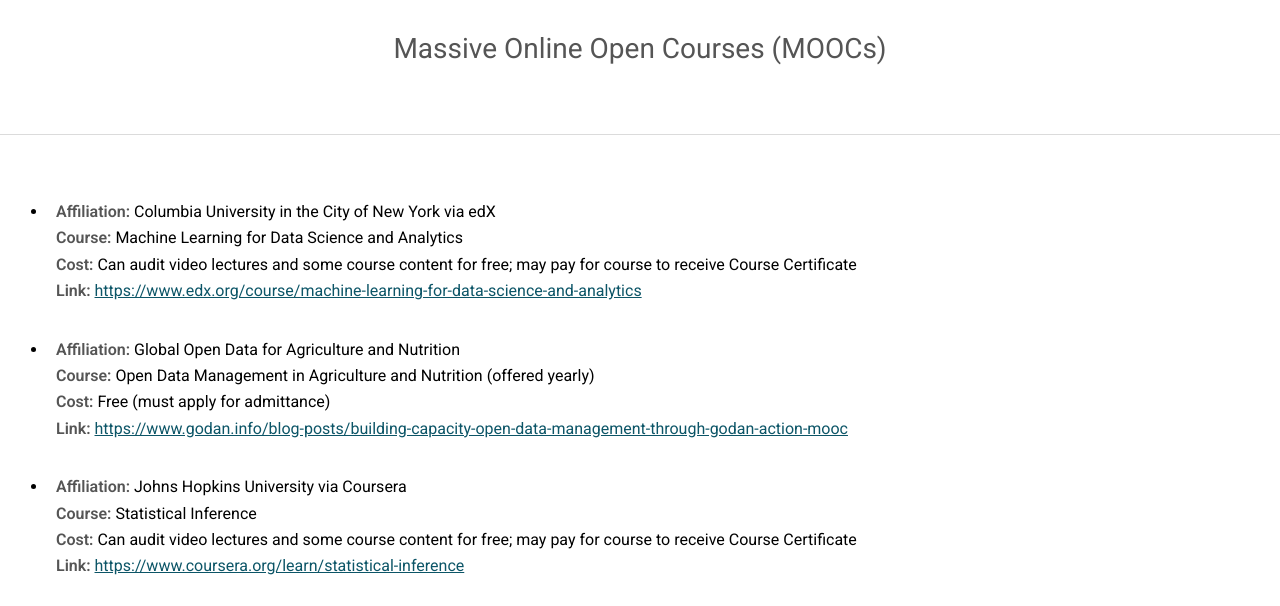
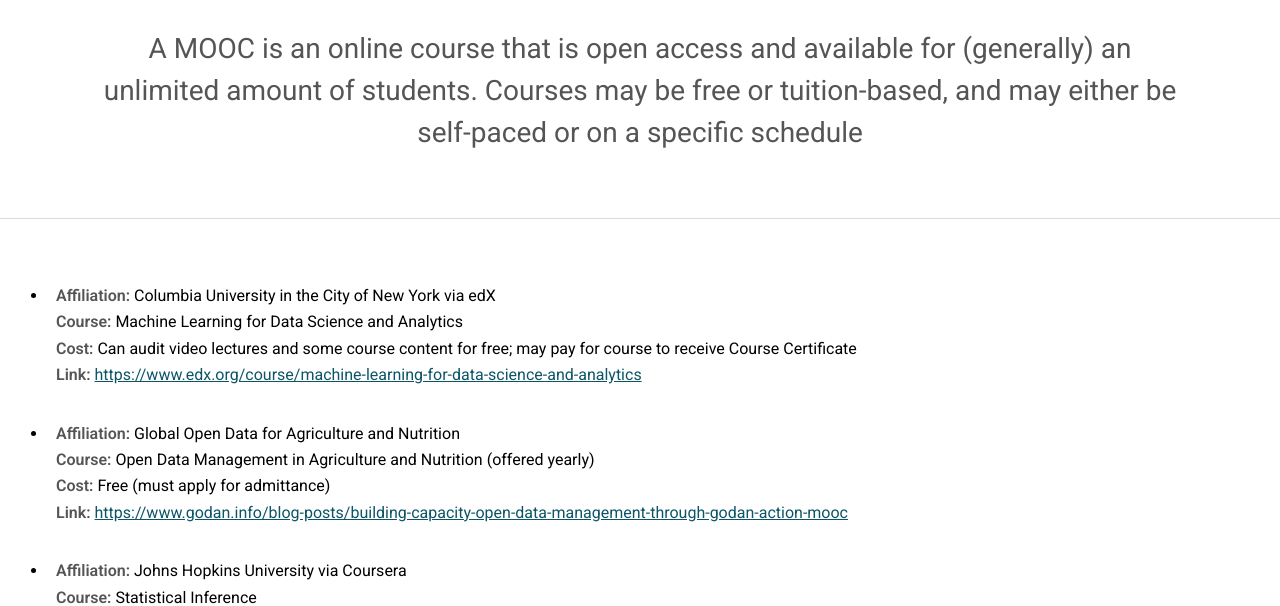
Before and after one commit to bfe-inf/toolkit, a Jekyll site: the page built from dmt_moocs.html, in a window 1280 px wide and 900 px high, cut to the strip 294-900 px from the top of the window. Built offline with Jekyll 4.4.1, drawn with Linux system fonts in a browser that asks for light colours.

Commit message:
Update dmt_moocs.html

```diff
--- a/dmt_moocs.html
+++ b/dmt_moocs.html
@@ -48,7 +48,7 @@
 			<section id="main" class="wrapper" style="padding-bottom: 0px;">
 				<div class="inner">
 					<header class="align-center">
-						<h3>Massive Online Open Courses (MOOCs)</h3>
+						<h3>A MOOC is an online course that is open access and available for (generally) an unlimited amount of students. Courses may be free or tuition-based, and may either be self-paced or on a specific schedule</h3>
 					</header>
 			</section>
 			<hr>
```
